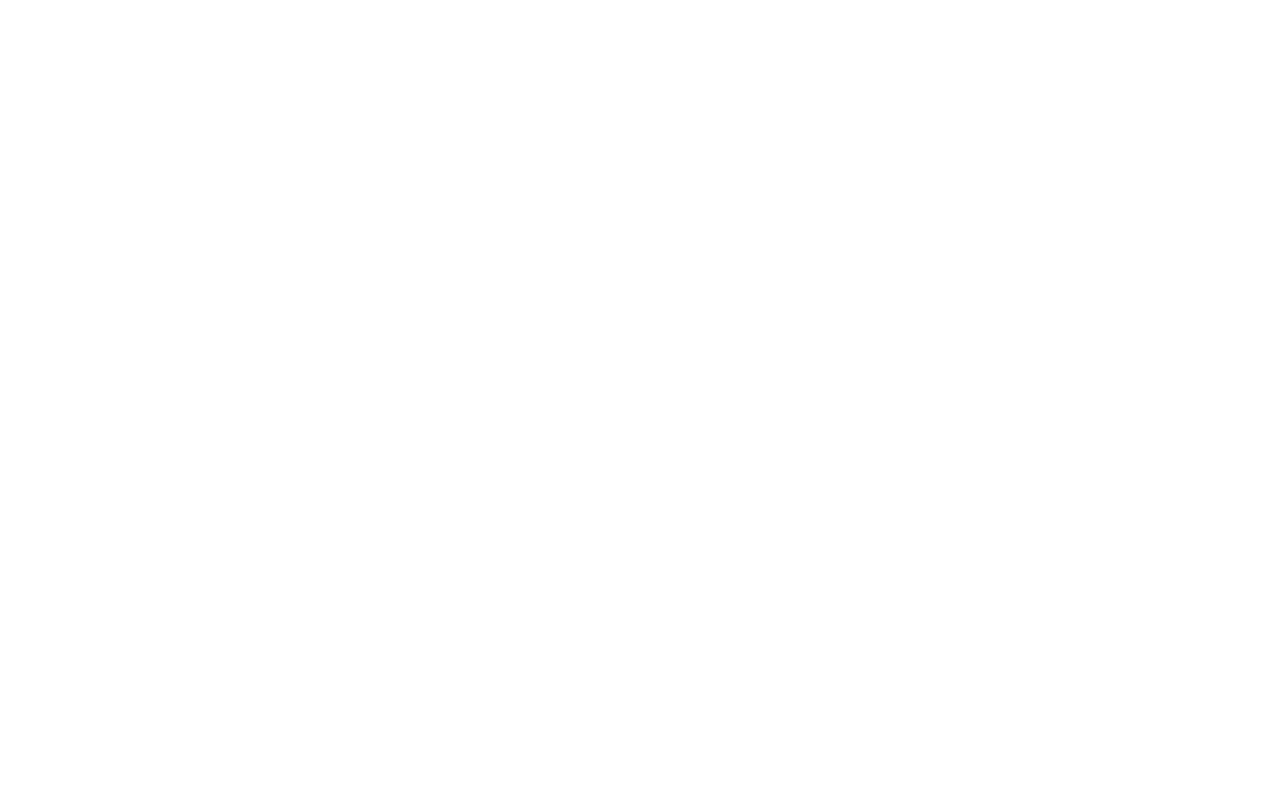
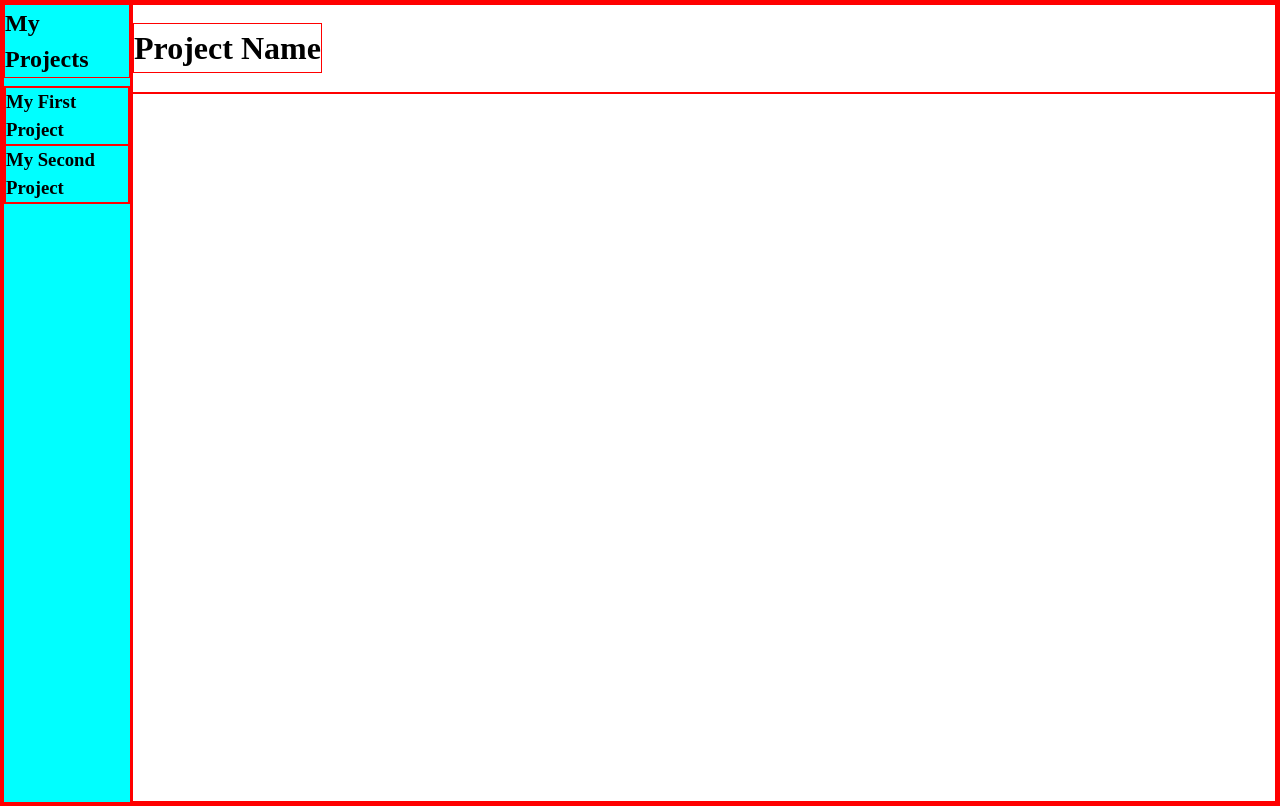
Before and after one commit to justinleski/todo-list, a website built with webpack: page src/index.html in a window 1280 px wide. Built offline with nearby package versions, Linux system fonts and the light colour scheme.

Commit message:
feat: Display user projects

```diff
--- a/src/index.html
+++ b/src/index.html
@@ -6,6 +6,26 @@
     <title>To Do</title>
 </head>
 <body>
+    <div id="wrapper">
+    <nav>
+        <h2>My Projects</h2>
+        <div id="projList">
+            <!--Populated with user project names-->
+        </div>
 
+    </nav>
+    <main>
+        <header>
+            <h1 id="projName">Project Name</h1>
+            <!--Maybe burger menu on side?-->
+        </header>
+
+        <section id="tasks">
+            <!--Populated with user tasks-->
+        </section>
+
+        <!--Perhaps add button here to create more tasks? or do it with JS on each new project load probaby-->
+    </main>
+    </div>
 </body>
 </html>
--- a/src/index.js
+++ b/src/index.js
@@ -0,0 +1,21 @@
+import { Project, loadProj, createProj } from "./modules/projects.js";
+import { makeModal, updateProjList } from "./modules/domManipulator.js";
+
+// Store all projects in array
+var projects = [];
+const projName = document.querySelector("#projName");
+const projList = document.querySelector("#projList");
+const currTasks = document.querySelector("#tasks");
+
+
+// Create default project for user
+projects = createProj("My First Project", "", "", projects);
+projects = createProj("My Second Project", "", "", projects);
+
+
+//
+updateProjList(projects);
+
+
+// Tets
+//currTasks.appendChild(makeModal());
--- /dev/null
+++ b/src/modules/domManipulator.js
@@ -0,0 +1,31 @@
+import "../style.css";
+
+const makeModal = () => {
+
+    const p = document.createElement("p");
+    p.classList.add("test");
+    p.textContent = "Hello";
+    return p;
+
+}
+
+const updateProjList = (projects) => {
+    var list = document.querySelector("#projList");
+    clearContent(list);
+
+    console.log(projects);
+
+    // `projects` is an array containing the list of project objects
+    projects.forEach((project) => {
+        var name = document.createElement("h3")
+        name.textContent = project.name;;
+        list.appendChild(name);
+    });
+
+}
+
+function clearContent(content) {
+    content.replaceChildren();
+}
+
+export { makeModal, updateProjList };
--- /dev/null
+++ b/src/modules/projects.js
@@ -0,0 +1,19 @@
+class Project {
+    constructor(name, notes, tasks) {
+        this.name = name;
+        this.notes = notes;
+        this.tasks = tasks;
+    }
+}
+
+const loadProj = () => {
+
+}
+
+const createProj = (name, notes, tasks, list) => {
+    var proj = new Project(name, notes, tasks);
+    list.push(proj);
+    return list;
+}
+
+export { Project, loadProj, createProj };
--- /dev/null
+++ b/src/modules/sort.js
@@ -0,0 +1,3 @@
+const sortDate = (tasks) => {
+    tasks.forEach();
+}
--- /dev/null
+++ b/src/style.css
@@ -0,0 +1,60 @@
+*, *::before, *::after {
+	box-sizing: border-box;
+}
+* {
+	margin: 0;
+
+    /*Test remove*/
+    border: 1px solid red;
+}
+body {
+	line-height: 1.5;
+	-webkit-font-smoothing: antialiased;
+}
+img, picture, video, canvas, svg {
+	display: block;
+	max-width: 100%;
+}
+input, button, textarea, select {
+	font: inherit;
+}
+p, h1, h2, h3, h4, h5, h6 {
+	overflow-wrap: break-word;
+}
+#root, #__next {
+	isolation: isolate;
+}
+
+#wrapper {
+    display: flex;
+    flex-direction: row;
+}
+
+nav {
+    display: flex;
+    flex-direction: column;
+    gap: 8px;
+    width: max(120px, 10%, 10vw);
+    height: 100vh;
+    background-color: aqua;
+}
+
+#userProj {
+    display: flex;
+    flex-direction: column;
+}
+
+main {
+    display: grid;
+    grid-template-rows: 1fr 8fr;
+    flex: auto; /*Forces main (flex child) to take remaining width of page*/
+}
+
+header {
+    display: flex;
+    align-items: center;
+}
+
+.test {
+    color: rgb(154, 82, 51);
+}
--- a/webpack.config.js
+++ b/webpack.config.js
@@ -2,6 +2,8 @@ const HtmlWebpackPlugin = require('html-webpack-plugin');
 const path = require('path');
 
 module.exports = {
+  mode: 'development',
+  devtool: 'inline-source-map',
   entry: './src/index.js',
   output: {
     filename: 'main.js',
@@ -10,4 +12,12 @@ module.exports = {
   plugins: [new HtmlWebpackPlugin({
     template: './src/index.html',
   })],
+  module: {
+    rules: [
+      {
+        test: /\.css$/i,
+        use: ["style-loader", "css-loader"],
+      },
+    ],
+  },
 };
```
Also changed, not shown: package.json (+18 -13 lines), src/modules/task.js (added, +13 -0 lines), 1 other file.
